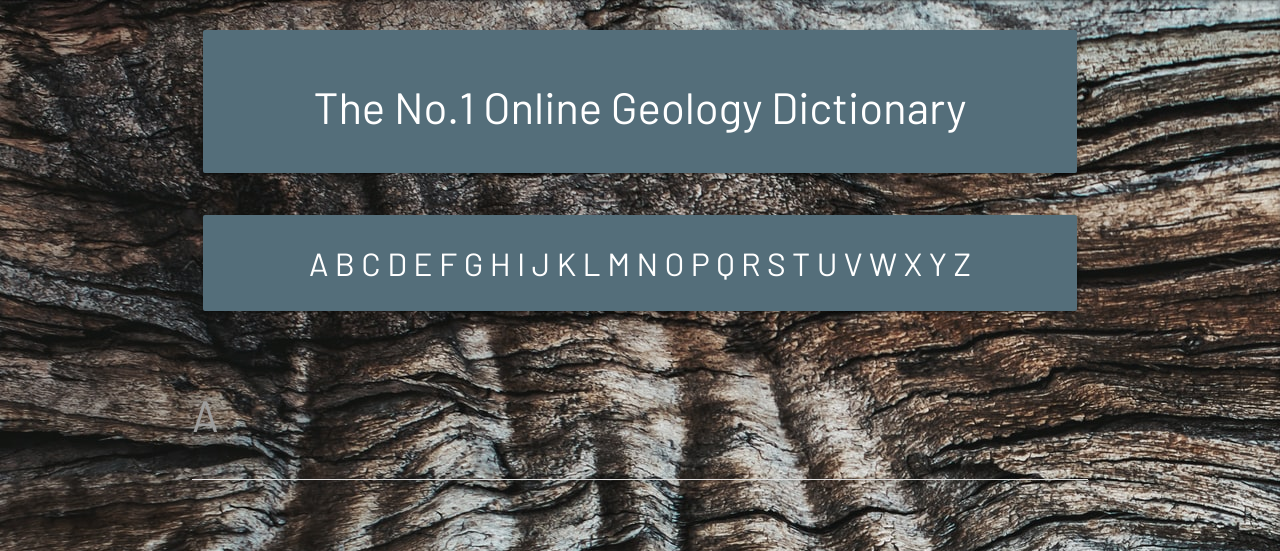
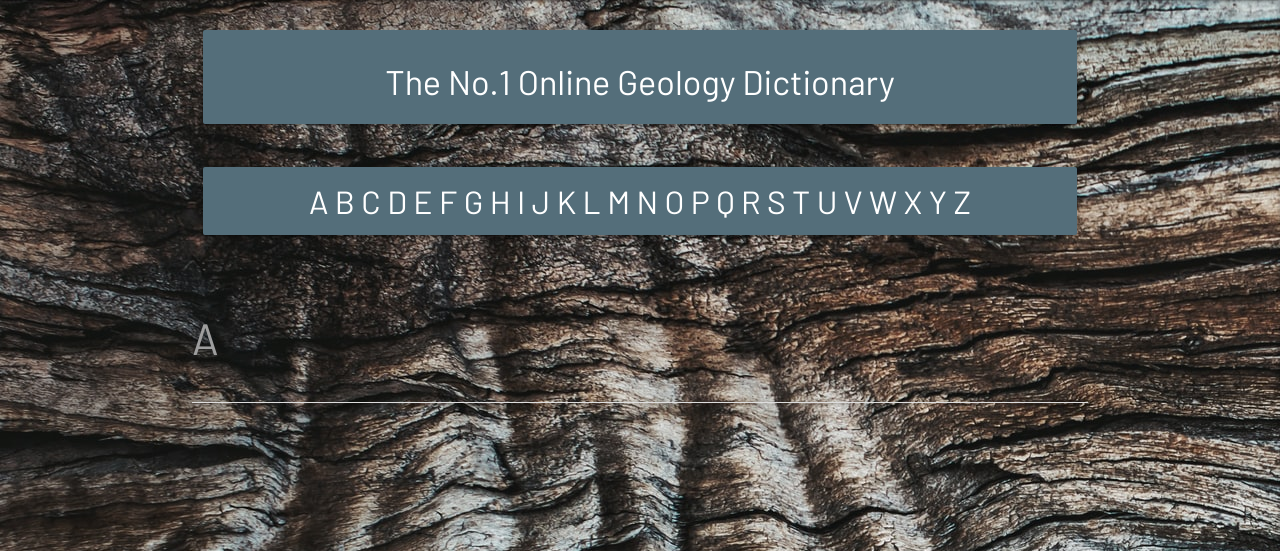
Before and after one commit to sruss07/MS03-Geodictionary, a Flask app: page / in a window 1280 px wide. Shown: the part 64-615 px from the top of the page. Run offline with Flask 2, Linux system fonts and the light colour scheme; data that the repository does not hold is empty; some libraries are stand-ins or nearby versions.

Commit message:
updated css for headings

```diff
--- a/static/css/style.css
+++ b/static/css/style.css
@@ -15,12 +15,12 @@ body {
     text-transform: uppercase;
 }
 
-.headline {
-    font-size: 30px;
+.alphabet a {
+    font-size: xx-large;
 }
 
-.alphabet a {
-    font-size: xx-large;
+.card .card-content {
+    padding: 10px;
 }
 
 /*-------------Buttons-----------*/
--- a/templates/terms.html
+++ b/templates/terms.html
@@ -6,7 +6,7 @@
     <div class="col s12">
         <div class="card blue-grey darken-1">
             <div class="card-content white-text">
-                <h3 class="center-align">The No.1 Online Geology Dictionary</h3>
+                <h4 class="center-align">The No.1 Online Geology Dictionary</h4>
             </div>
         </div>
     </div>
```
